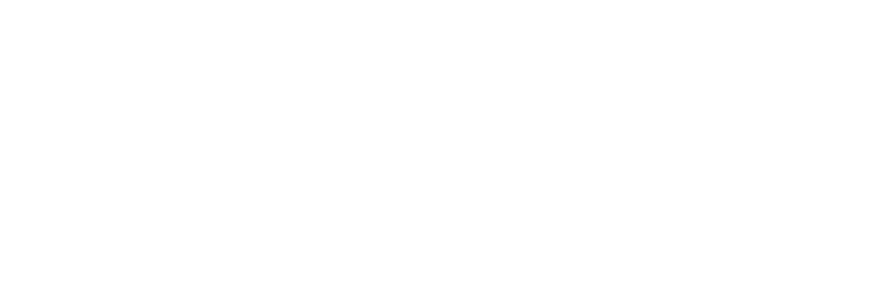
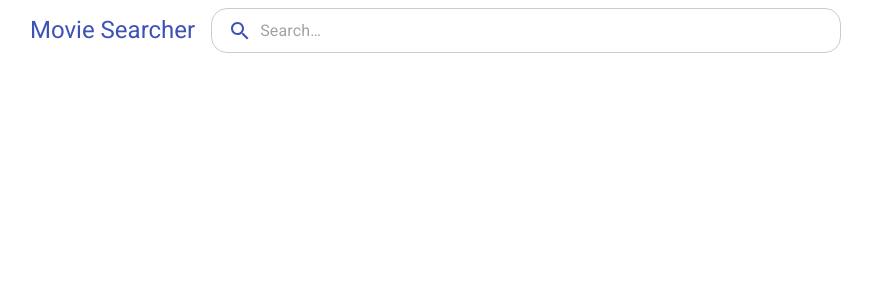
Before and after one commit to tlcn-2020/fe, a React (Create React App) app: page /#/search in a window 1280 px wide. Shown: the top 300 px of the page, without its empty margins (2-874 px from the left). Built offline with nearby package versions, Linux system fonts and the light colour scheme.

Commit message:
refactor search input

```diff
--- a/src/App.js
+++ b/src/App.js
@@ -1,11 +1,13 @@
 import React from "react";
 import { Switch, Route } from "react-router-dom";
 import Main from "./pages/main.js";
+import Search from "./pages/search.js";
 
 function App() {
   return (
     <Switch>
       <Route exact path="/" component={Main} />
+      <Route exact path="/search" component={Search} />
     </Switch>
   );
 }
--- a/src/components/auto-complete.js
+++ b/src/components/search-input/auto-complete.js
@@ -8,13 +8,13 @@
   ListItemIcon,
   Avatar,
 } from "@material-ui/core";
-import MOVIES_DATA from "../data/movies";
+import MOVIES_DATA from "../../data/movies";
 
 const useStyles = makeStyles((theme) => ({
   container: {
     width: "80ch",
     overflow: "auto",
-    maxHeight: 500,
+    maxHeight: 300,
     margin: "0 auto",
     backgroundColor: fade(theme.palette.common.white, 0.15),
     borderRadius: "1rem",
@@ -22,6 +22,8 @@
     borderTopLeftRadius: 0,
     borderTop: "none",
     borderTopRightRadius: 0,
+    position: "absolute",
+    zIndex: 1,
   },
   movieItem: {
     cursor: "pointer",
--- /dev/null
+++ b/src/components/search-input/index.js
@@ -0,0 +1,90 @@
+/* eslint-disable react-hooks/exhaustive-deps */
+import { makeStyles, InputBase, fade, Box } from "@material-ui/core";
+import SearchIcon from "@material-ui/icons/Search";
+import { indigo } from "@material-ui/core/colors";
+import React, { useEffect, useState } from "react";
+import MyAutoComplete from "./auto-complete";
+
+const useStyles = makeStyles((theme) => ({
+  container: {
+    position: "relative",
+  },
+  search: {
+    position: "relative",
+    backgroundColor: fade(theme.palette.common.white, 0.15),
+    border: "1px solid #ccc",
+    borderRadius: "1rem",
+    "&:hover": {
+      backgroundColor: fade(theme.palette.common.white, 0.25),
+    },
+    marginLeft: 0,
+    width: "80ch",
+  },
+  searchIcon: {
+    padding: theme.spacing(0, 2),
+    height: "100%",
+    position: "absolute",
+    pointerEvents: "none",
+    display: "flex",
+    alignItems: "center",
+    justifyContent: "center",
+    color: indigo[500],
+  },
+  inputRoot: {
+    color: "inherit",
+  },
+  inputInput: {
+    padding: theme.spacing(1.5),
+    // vertical padding + font size from searchIcon
+    paddingLeft: `calc(1em + ${theme.spacing(4)}px)`,
+    transition: theme.transitions.create("width"),
+    width: "100%",
+  },
+  hasSearchValue: {
+    borderBottom: "none",
+    borderBottomLeftRadius: 0,
+    borderBottomRightRadius: 0,
+  },
+}));
+
+function SearchInput({ onChange, onKeyDown, styleProp }) {
+  //STATE
+  const [search, setSearch] = useState("");
+  // HOOK
+  const classes = useStyles(styleProp);
+
+  useEffect(() => {
+    onChange && onChange(search);
+  }, [search]);
+
+  return (
+    <Box className={classes.container}>
+      <div
+        className={`${classes.search} ${
+          search.length > 0 && classes.hasSearchValue
+        }`}
+      >
+        <div className={classes.searchIcon}>
+          <SearchIcon />
+        </div>
+        <InputBase
+          onKeyDown={(e) => {
+            onKeyDown && onKeyDown(e);
+          }}
+          placeholder="Search…"
+          classes={{
+            root: classes.inputRoot,
+            input: classes.inputInput,
+          }}
+          inputProps={{ "aria-label": "search" }}
+          onChange={(e) => {
+            setSearch(e.target.value);
+          }}
+        />
+      </div>
+      {search.length > 0 && <MyAutoComplete search={search} />}
+    </Box>
+  );
+}
+
+export default SearchInput;
--- a/src/pages/main.js
+++ b/src/pages/main.js
@@ -1,14 +1,7 @@
-import {
-  Container,
-  Typography,
-  makeStyles,
-  InputBase,
-  fade,
-} from "@material-ui/core";
-import SearchIcon from "@material-ui/icons/Search";
+import { Container, Typography, makeStyles } from "@material-ui/core";
 import { indigo } from "@material-ui/core/colors";
 import React, { useState } from "react";
-import MyAutoComplete from "../components/auto-complete";
+import SearchInput from "../components/search-input";
 
 const useStyles = makeStyles((theme) => ({
   container: {
@@ -23,78 +16,27 @@
     fontWeight: "medium",
     marginBottom: theme.spacing(6),
   },
-
-  search: {
-    position: "relative",
-    backgroundColor: fade(theme.palette.common.white, 0.15),
-    border: "1px solid #ccc",
-    borderRadius: "1rem",
-    "&:hover": {
-      backgroundColor: fade(theme.palette.common.white, 0.25),
-    },
-    marginLeft: 0,
-    width: "80ch",
-  },
-  searchIcon: {
-    padding: theme.spacing(0, 2),
-    height: "100%",
-    position: "absolute",
-    pointerEvents: "none",
-    display: "flex",
-    alignItems: "center",
-    justifyContent: "center",
-    color: indigo[500],
-  },
-  inputRoot: {
-    color: "inherit",
-  },
-  inputInput: {
-    padding: theme.spacing(1.5),
-    // vertical padding + font size from searchIcon
-    paddingLeft: `calc(1em + ${theme.spacing(4)}px)`,
-    transition: theme.transitions.create("width"),
-    width: "100%",
-  },
-  hasSearchValue: {
-    borderBottom: "none",
-    borderBottomLeftRadius: 0,
-    borderBottomRightRadius: 0,
-  },
 }));
 
-function Main() {
+function Main({ history }) {
   //STATE
   const [search, setSearch] = useState("");
   // HOOK
   const classes = useStyles();
-
+  function handleNavigateToSearch(e) {
+    if (e.keyCode === 13) {
+      history.push(`/search?q=${search}`);
+    }
+  }
   return (
     <Container className={classes.container}>
       <Typography variant="h2" align="center" className={classes.header}>
         Movie Searcher
       </Typography>
-
-      <div
-        className={`${classes.search} ${
-          search.length > 0 && classes.hasSearchValue
-        }`}
-      >
-        <div className={classes.searchIcon}>
-          <SearchIcon />
-        </div>
-        <InputBase
-          placeholder="Search…"
-          classes={{
-            root: classes.inputRoot,
-            input: classes.inputInput,
-          }}
-          inputProps={{ "aria-label": "search" }}
-          onChange={(e) => {
-            setSearch(e.target.value);
-          }}
-        />
-      </div>
-      {search.length > 0 && <MyAutoComplete search={search} />}
+      <SearchInput
+        onKeyDown={handleNavigateToSearch}
+        onChange={(value) => setSearch(value)}
+      />
     </Container>
   );
 }
--- /dev/null
+++ b/src/pages/search.js
@@ -0,0 +1,32 @@
+import { Container, makeStyles, Typography } from "@material-ui/core";
+import { indigo } from "@material-ui/core/colors";
+import React from "react";
+import SearchInput from "../components/search-input";
+
+const useStyles = makeStyles((theme) => ({
+  header: {
+    display: "flex",
+    alignItems: "center",
+    padding: theme.spacing(1),
+  },
+  title: {
+    color: indigo[500],
+    marginRight: theme.spacing(2),
+  },
+}));
+
+const Search = () => {
+  const classes = useStyles();
+  return (
+    <Container>
+      <header className={classes.header}>
+        <Typography variant="h5" className={classes.title}>
+          Movie Searcher
+        </Typography>
+        <SearchInput />
+      </header>
+    </Container>
+  );
+};
+
+export default Search;
```
